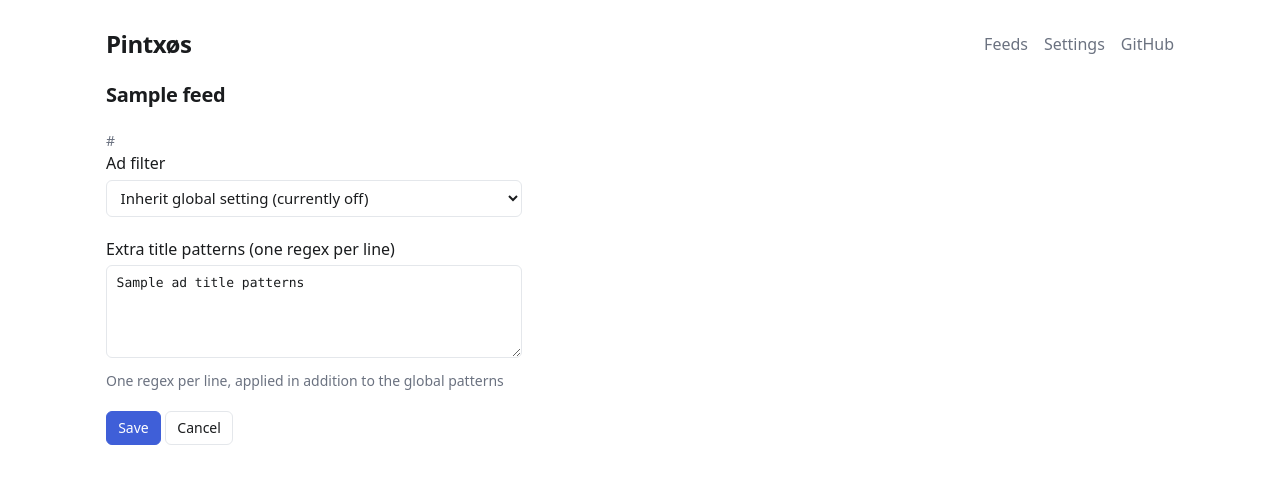
After one commit to janw76/pintxos, a FastAPI app: template pintxos/templates/feed_edit.html in a window 1280 px wide. The commit adds this page. Shown: the top 484 px of the page. Run offline with FastAPI, Linux system fonts and the light colour scheme; the template is opened without the code that fills it: most values are stand-ins (such as "Sample title", 1, 10 or a date in 2020).

Commit message:
feat(ui): per-feed edit page with filter override and title patterns (pintxos-gno.2)
New /feeds/{id} page: inherit/on/off select for the ad filter, a textarea
for feed-specific title patterns, strict regex validation on save, 404 on
unknown ids. An Edit link joins Poll now and Delete in the feeds table.
README notes the per-feed override.

Co-Authored-By: Claude Fable 5.1 <noreply@anthropic.com>
Claude-Session: https://claude.ai/code/session_01UiLCdtVdyW7RyV3ryx5mz3

```diff
--- a/pintxos/app.py
+++ b/pintxos/app.py
@@ -99,6 +99,64 @@ def _redirect(path: str, *, msg: str | None = None, err: str | None = None) -> R
     elif msg:
         path = f"{path}?msg={quote(msg)}"
     return RedirectResponse(url=path, status_code=303)
+
+
+@app.get("/feeds/{feed_id}")
+def feed_edit_page(request: Request, feed_id: int) -> Response:
+    with db() as conn:
+        feed = conn.execute("SELECT * FROM feeds WHERE id = ?", (feed_id,)).fetchone()
+        if feed is None:
+            raise HTTPException(status_code=404, detail="feed not found")
+        global_filter_ads_on = is_truthy(get_setting("PINTXOS_FILTER_ADS", conn))
+    override = feed["filter_ads"]
+    if override is None:
+        filter_choice = "inherit"
+    elif override:
+        filter_choice = "on"
+    else:
+        filter_choice = "off"
+    return templates.TemplateResponse(
+        request,
+        "feed_edit.html",
+        {
+            "feed": dict(feed),
+            "filter_choice": filter_choice,
+            "ad_title_patterns": feed["ad_title_patterns"] or "",
+            "global_filter_ads_on": global_filter_ads_on,
+        },
+    )
+
+
+@app.post("/feeds/{feed_id}")
+def feed_edit_save(
+    feed_id: int,
+    filter_ads: str = Form(...),
+    ad_title_patterns: str = Form(""),
+) -> Response:
+    with db() as conn:
+        exists = conn.execute("SELECT id FROM feeds WHERE id = ?", (feed_id,)).fetchone()
+    if exists is None:
+        raise HTTPException(status_code=404, detail="feed not found")
+
+    if filter_ads not in ("inherit", "on", "off"):
+        return _redirect(f"/feeds/{feed_id}", err="Invalid filter choice")
+
+    patterns = "\n".join(line.strip() for line in ad_title_patterns.splitlines() if line.strip())
+    try:
+        adfilter.compile_patterns(patterns)
+    except ValueError as e:
+        return _redirect(f"/feeds/{feed_id}", err=f"Invalid pattern: {e}")
+
+    filter_ads_value = {"inherit": None, "on": 1, "off": 0}[filter_ads]
+    patterns_value = patterns or None
+
+    with db() as conn:
+        conn.execute(
+            "UPDATE feeds SET filter_ads = ?, ad_title_patterns = ? WHERE id = ?",
+            (filter_ads_value, patterns_value, feed_id),
+        )
+
+    return _redirect("/", msg="Saved")
 
 
 @app.get("/")
--- a/pintxos/templates/base.html
+++ b/pintxos/templates/base.html
@@ -49,13 +49,14 @@
     td.nowrap { white-space: nowrap; }
     td.actions { text-align: right; white-space: nowrap; }
     td.actions form + form { margin-left: 0.5rem; }
+    td.actions a.button { margin-right: 0.5rem; }
     .empty { padding: 2rem 0; color: var(--text-muted); }
 
     form { display: inline; }
     .add-form { display: flex; gap: 0.5rem; margin-bottom: 1.5rem; }
     .add-form input { flex: 1; min-width: 0; }
 
-    input[type=url], input[type=text], input[type=number], input[type=password], textarea {
+    input[type=url], input[type=text], input[type=number], input[type=password], textarea, select {
       font: inherit;
       font-size: 0.9375rem;
       color: var(--text);
@@ -64,16 +65,16 @@
       border: 1px solid var(--border);
       border-radius: 6px;
     }
-    input:focus, textarea:focus {
+    input:focus, textarea:focus, select:focus {
       outline: none;
       border-color: var(--accent);
       box-shadow: 0 0 0 3px rgba(76, 110, 245, 0.15);
     }
-    input:disabled, textarea:disabled { background: #f4f5f7; color: var(--text-muted); }
+    input:disabled, textarea:disabled, select:disabled { background: #f4f5f7; color: var(--text-muted); }
     ::placeholder { color: #9aa1ab; }
     .mono { font-family: ui-monospace, SFMono-Regular, Menlo, Consolas, monospace; font-size: 0.8125rem; }
 
-    button {
+    button, a.button {
       font: inherit;
       font-size: 0.875rem;
       color: var(--text);
@@ -83,9 +84,10 @@
       border-radius: 6px;
       cursor: pointer;
     }
-    table button { font-size: 0.8125rem; padding: 0.25rem 0.55rem; }
-    button:hover { border-color: #cdd2d9; background: var(--surface); }
-    button:focus-visible { outline: 2px solid var(--accent); outline-offset: 2px; }
+    a.button { display: inline-block; text-decoration: none; }
+    table button, table a.button { font-size: 0.8125rem; padding: 0.25rem 0.55rem; }
+    button:hover, a.button:hover { border-color: #cdd2d9; background: var(--surface); }
+    button:focus-visible, a.button:focus-visible { outline: 2px solid var(--accent); outline-offset: 2px; }
     .btn-primary { color: #ffffff; background: #3f5fd8; border-color: #3f5fd8; }
     .btn-primary:hover { background: #3151c9; border-color: #3151c9; }
     .btn-tint-accent { color: #3151c9; background: #eef2ff; border-color: #d6ddfb; }
@@ -123,7 +125,7 @@
 
     .field { max-width: 26rem; margin-bottom: 1.25rem; }
     .field label { display: block; font-weight: 500; margin-bottom: 0.3rem; }
-    .field input, .field textarea { width: 100%; }
+    .field input, .field textarea, .field select { width: 100%; }
     .field .muted { margin-top: 0.35rem; }
     .field-narrow input { max-width: 8rem; }
     .field-checkbox label { display: flex; align-items: center; gap: 0.4rem; font-weight: 400; }
--- /dev/null
+++ b/pintxos/templates/feed_edit.html
@@ -0,0 +1,23 @@
+{% extends "base.html" %}
+{% block title %}Edit feed · Pintxøs{% endblock %}
+{% block content %}
+<h1>{{ feed.title or feed.url }}</h1>
+<div class="muted">{{ feed.url }}</div>
+<form method="post" action="/feeds/{{ feed.id }}">
+  <div class="field">
+    <label for="filter_ads">Ad filter</label>
+    <select id="filter_ads" name="filter_ads">
+      <option value="inherit" {% if filter_choice == "inherit" %}selected{% endif %}>Inherit global setting (currently {{ "on" if global_filter_ads_on else "off" }})</option>
+      <option value="on" {% if filter_choice == "on" %}selected{% endif %}>On</option>
+      <option value="off" {% if filter_choice == "off" %}selected{% endif %}>Off</option>
+    </select>
+  </div>
+  <div class="field">
+    <label for="ad_title_patterns">Extra title patterns (one regex per line)</label>
+    <textarea id="ad_title_patterns" name="ad_title_patterns" rows="4" class="mono">{{ ad_title_patterns }}</textarea>
+    <div class="muted">One regex per line, applied in addition to the global patterns</div>
+  </div>
+  <button type="submit" class="btn-primary">Save</button>
+  <a class="button btn-tint-neutral" href="/">Cancel</a>
+</form>
+{% endblock %}
--- a/pintxos/templates/index.html
+++ b/pintxos/templates/index.html
@@ -13,12 +13,12 @@
   <table>
     <colgroup>
       <col style="width: 20%">
-      <col style="width: 23%">
+      <col style="width: 19%">
       <col style="width: 9%">
       <col style="width: 9%">
       <col style="width: 11%">
       <col style="width: 10%">
-      <col style="width: 18%">
+      <col style="width: 22%">
     </colgroup>
     <thead>
       <tr>
@@ -52,6 +52,7 @@
         <td class="muted nowrap">{{ status.get(feed.id, "") }}</td>
         <td class="error">{{ feed.last_error or "" }}</td>
         <td class="actions">
+          <a class="button btn-tint-neutral" href="/feeds/{{ feed.id }}">Edit</a>
           <form method="post" action="/feeds/{{ feed.id }}/poll">
             <button type="submit" class="btn-tint-neutral"{% if feed.id in status %} disabled{% endif %}>Poll now</button>
           </form>
```
Also changed, not shown: tests/test_ui.py (+130 -0 lines), README.md.
